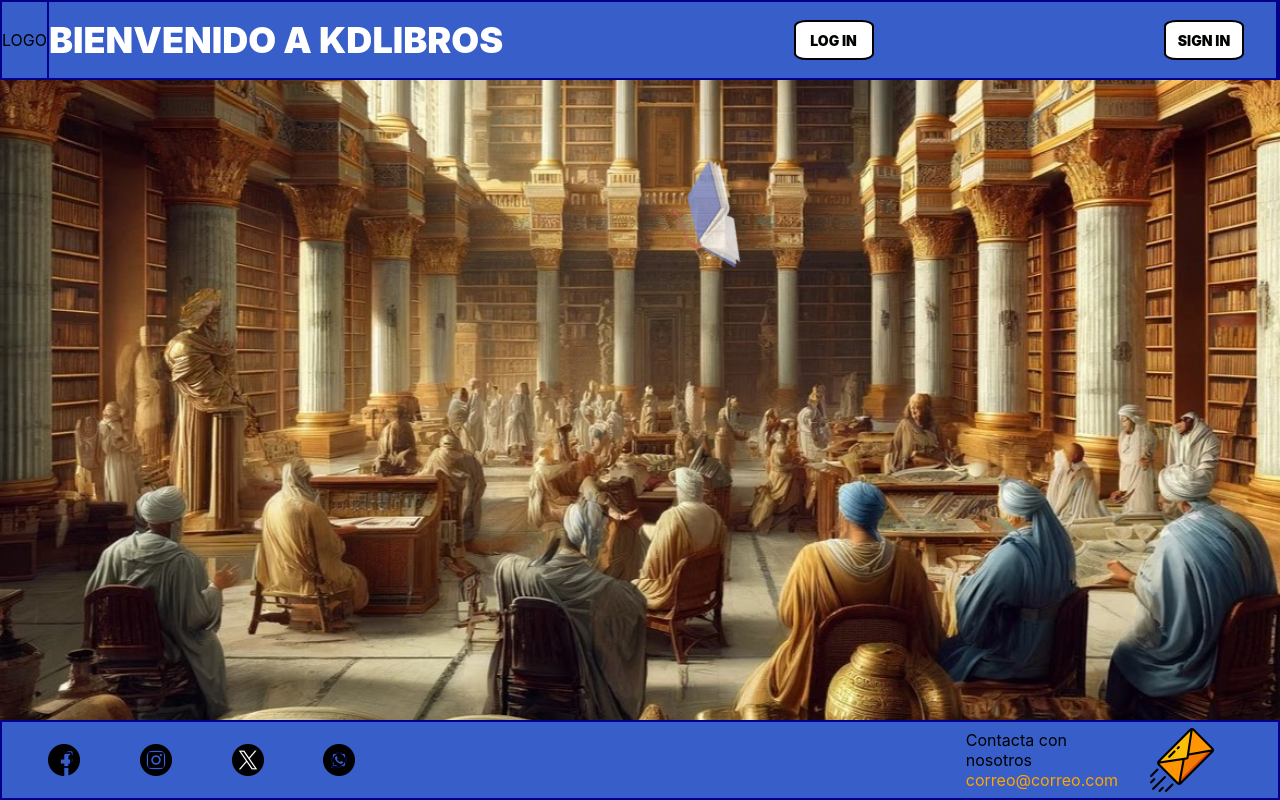
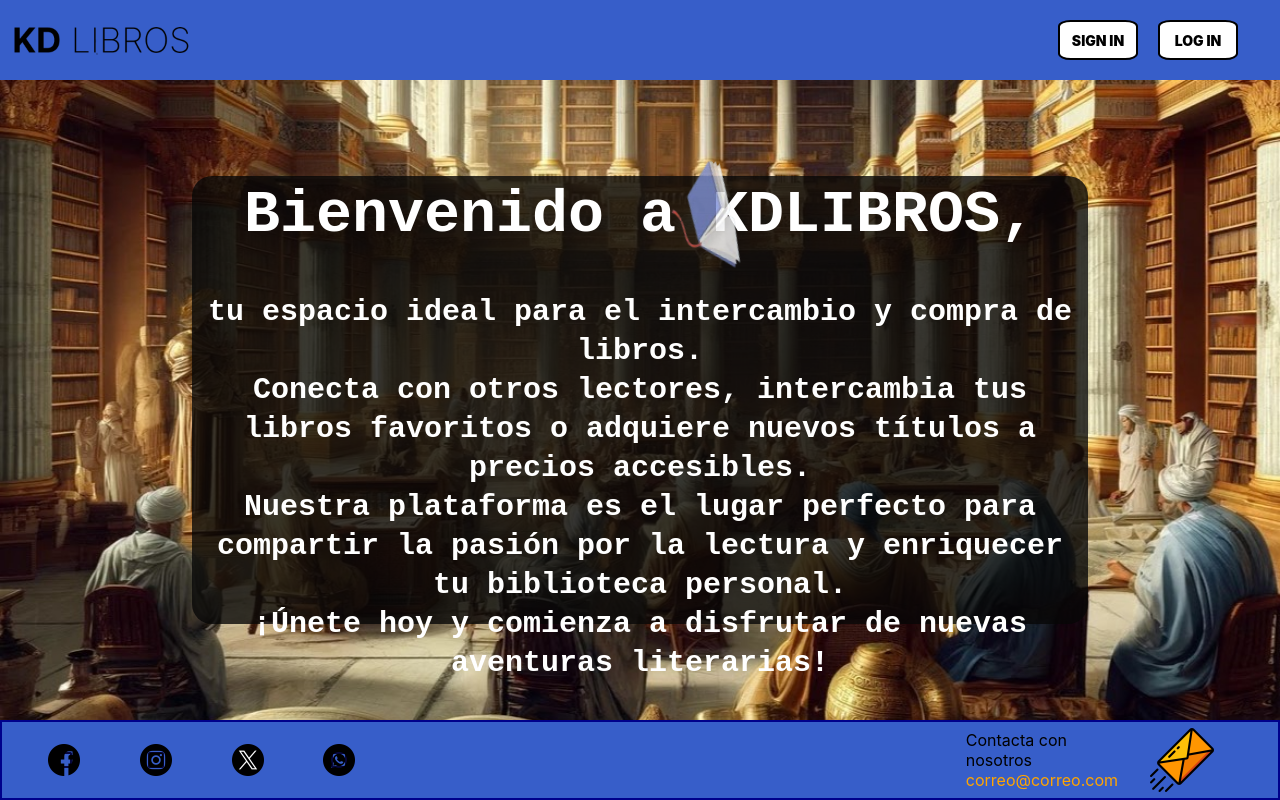
Before and after one commit to CarlosGalaron/tienda-online-libros, a React (Create React App) app in the folder Fronted/: page / in a window 1280 px wide. Built offline with nearby package versions, Linux system fonts and the light colour scheme.

Commit message:
cambiado seguridad

```diff
--- a/Fronted/src/componentes/Header/Header.css
+++ b/Fronted/src/componentes/Header/Header.css
@@ -2,7 +2,6 @@
     width: 100vw;
     height: 10vh;
     background-color: rgb(55, 94, 201);
-    border: 2px solid darkblue;
     box-sizing: border-box;
     display: flex;
     flex-direction: row;
@@ -33,18 +32,27 @@
     color: black;
 }
 
+.header-icon_button {
+    background: none;
+    border: none;
+    padding: 0;
+    cursor: pointer;
+    outline: none;
+  }
+
+.header-icon_container{
+    width: 200px;
+}
+
 .headerH-container{
     width: 100vw;
     height: 10vh;
     background-color: rgb(55, 94, 201);
-    border: 2px solid darkblue;
     box-sizing: border-box;
     display: flex;
-    flex-direction: row;
-    justify-content: space-between;
+    flex-direction: row-reverse;
     align-items: center;
     padding-right: 2em;
-
 }
 
 .headerH-icon_container{
@@ -78,4 +86,5 @@
     align-items: center;
     font-size: 14px;
     font-weight: 1000;
+    margin: 0 10px;
 }
--- a/Fronted/src/componentes/Header/Header.jsx
+++ b/Fronted/src/componentes/Header/Header.jsx
@@ -30,10 +30,16 @@ function Header() {
     navigate('/registro'); // Ir a la vista de registro
   };
 
+  const handleLogoClick = () => {
+    navigate('/catalogo');
+  };
+
   return (
     <div className="header-container">
       {/* Logo o icono común */}
-      <div className="header-icon_container">LOGO</div>
+      <button onClick={handleLogoClick} className="header-icon_button">
+        <img src='/LogoClaro.png' alt='logo' className="header-icon_container" />
+      </button>
 
       {isLoggedIn ? (
         <>
@@ -49,7 +55,6 @@ function Header() {
         <>
           {/* Si no está logueado, mostrar un botón de "Login" o "Sign In" */}
           <div className="headerH-container">
-            <div className="wellcome-title">BIENVENIDO A KDLIBROS</div>
             <div className="navigate-login-button" onClick={handleLoginClick}>LOG IN</div>
             <div className="navigate-login-button" onClick={handleSignUpClick}>SIGN IN</div>
           </div>
--- a/Fronted/src/paginas/Catalogo/Catalogo.jsx
+++ b/Fronted/src/paginas/Catalogo/Catalogo.jsx
@@ -4,6 +4,10 @@ import Footer from '../../componentes/Footer/Footer';
 import './Catalogo.css';
 
 function Catalogo() {
+
+  if (!sessionStorage.getItem('idUsuario')) {
+    window.location.href = '/login';
+}
   const isLoggedIn = sessionStorage.getItem('idUsuario');
 
   const [images, setImages] = useState([]);
--- a/Fronted/src/paginas/Homepage/Homepage.css
+++ b/Fronted/src/paginas/Homepage/Homepage.css
@@ -17,6 +17,22 @@
     position: relative; /* Define los límites del movimiento */
     display: flex;
     flex: 1;
+}
+
+.homepage-body .texto{
+    background-color: rgba(7, 7, 7, 0.793);
+    font-size: 30px;
+    font-weight: bold;
+    font-family:'Courier New', Courier, monospace;
+    color: white;
+    position: absolute;
+    width: 70%;
+    height: 70%;
+    top: 15%;
+    left: 15%;
+    line-height: 1.3;
+    text-align: center;
+    border-radius: 20px;
 }
 
 .flying-book {
--- a/Fronted/src/paginas/Homepage/Homepage.jsx
+++ b/Fronted/src/paginas/Homepage/Homepage.jsx
@@ -34,6 +34,13 @@ function Homepage() {
     <Header />
       <div className="homepage-body">
         <div className="flying-book"></div>
+        <div className='texto'>
+          <h1>Bienvenido a KDLIBROS, </h1>
+          <br/>tu espacio ideal para el intercambio y compra de libros.
+          <br/>Conecta con otros lectores, intercambia tus libros favoritos o adquiere nuevos títulos a precios accesibles.
+          <br/>Nuestra plataforma es el lugar perfecto para compartir la pasión por la lectura y enriquecer tu biblioteca personal.
+          <br/>¡Únete hoy y comienza a disfrutar de nuevas aventuras literarias!
+           </div>
       </div>
       <Footer />
     </div>
--- a/Fronted/src/paginas/Intercambiar/Intercambiar.jsx
+++ b/Fronted/src/paginas/Intercambiar/Intercambiar.jsx
@@ -13,6 +13,11 @@ function Intercambio() {
   const [isMatch, setIsMatch] = useState(false);
 
   useEffect(() => {
+
+    if (!sessionStorage.getItem('idUsuario')) {
+      window.location.href = '/login';
+  }
+
     const fetchLibros = async () => {
       try {
         // Cargar usuario1.json, usuario2.json y LibrosJson.json
--- a/Fronted/src/paginas/LibrosIntercambio/LibrosIntercambio.jsx
+++ b/Fronted/src/paginas/LibrosIntercambio/LibrosIntercambio.jsx
@@ -13,6 +13,12 @@ function LibrosIntercambio() {
   const navigate = useNavigate();
 
   useEffect(() => {
+
+      if (!sessionStorage.getItem('idUsuario')) {
+        window.location.href = '/login';
+    }
+
+
     const fetchLibros = async () => {
       try {
         const response1 = await fetch("/json/usuario1.json");
--- a/Fronted/src/paginas/Registro/Registro.jsx
+++ b/Fronted/src/paginas/Registro/Registro.jsx
@@ -1,4 +1,4 @@
-import React, { useState } from 'react';
+import React, { useState, useEffect } from 'react';
 import Header from '../../componentes/Header/Header';
 import Footer from '../../componentes/Footer/Footer';
 import './Registro.css';
@@ -12,6 +12,12 @@ const Register = () => {
   const [errors, setErrors] = useState({
     correo: ''
   });
+
+  useEffect(() => {
+    if (sessionStorage.getItem('idUsuario')) {
+        window.location.href = '/Catalogo';
+    }
+}, []);
 
   const handleChange = (e) => {
     const { name, value } = e.target;
--- a/Fronted/src/paginas/SeleccionLibros/SeleccionLibros.jsx
+++ b/Fronted/src/paginas/SeleccionLibros/SeleccionLibros.jsx
@@ -12,6 +12,11 @@ const ImageGrid = () => {
   const [demandas, setDemandas] = useState([]);
 
   useEffect(() => {
+
+    if (!sessionStorage.getItem('idUsuario')) {
+      window.location.href = '/login';
+  }
+
     const fetchImages = async () => {
       try {
         const response = await fetch('/json/LibrosJson.json');
--- a/Fronted/src/paginas/Tienda/Tienda.jsx
+++ b/Fronted/src/paginas/Tienda/Tienda.jsx
@@ -8,6 +8,11 @@ function Tienda() {
   const [cartBooks, setCartBooks] = useState([]);
 
   useEffect(() => {
+
+    if (!sessionStorage.getItem('idUsuario')) {
+      window.location.href = '/login';
+  }
+
     // Recupera la lista de libros desde localStorage al cargar la página
     const storedCart = JSON.parse(localStorage.getItem('cart')) || [];
     setCartBooks(storedCart);
```
Also changed, not shown: Fronted/public/LogoClaro.png (added).
